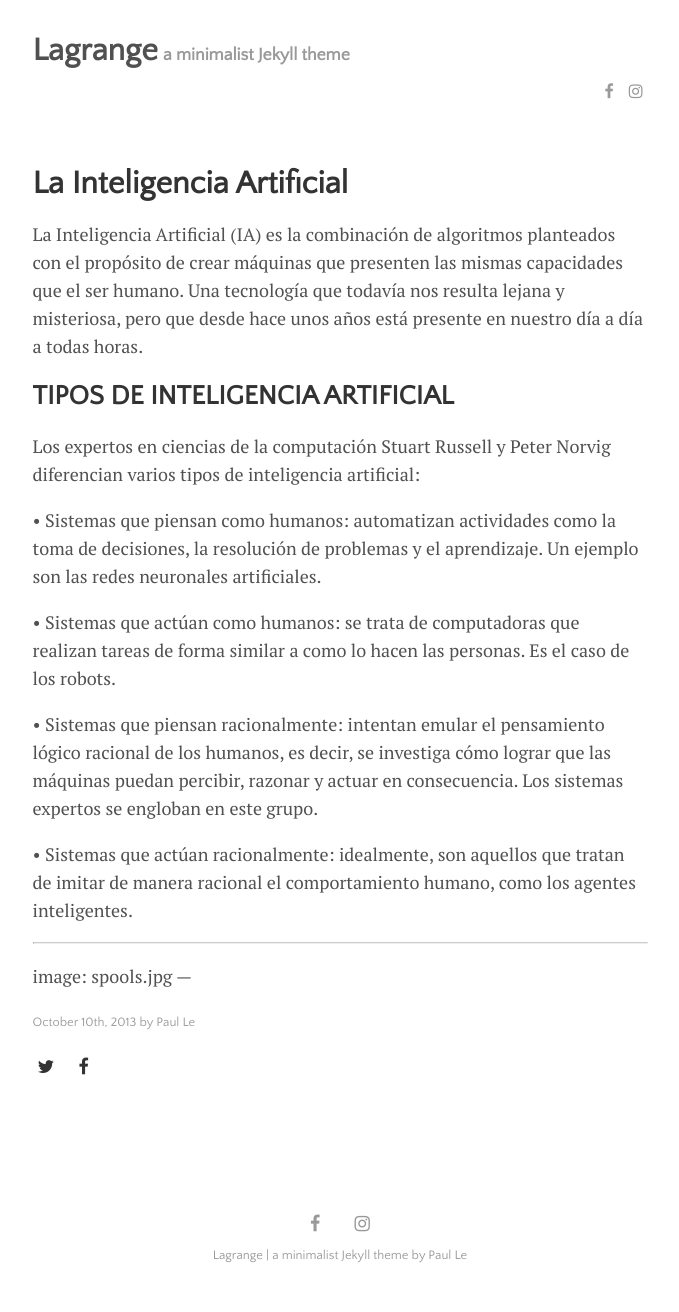
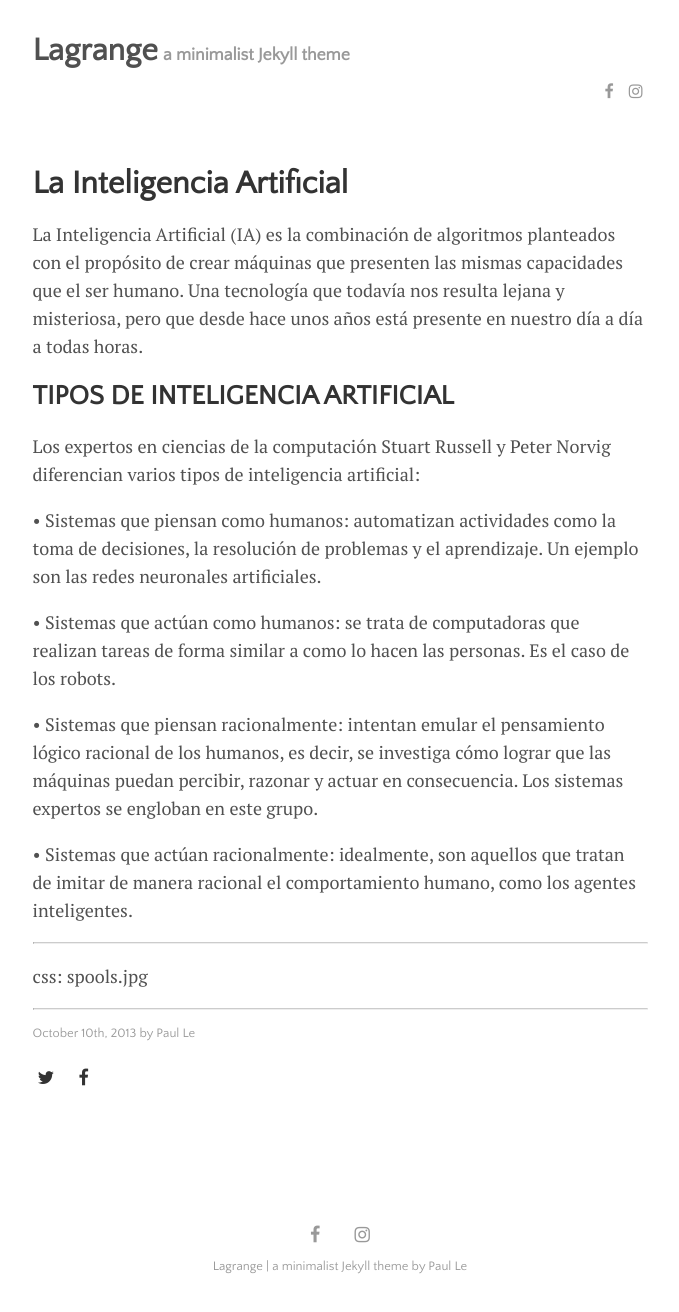
Before and after one commit to MelanyeLainez/m_blog_, a Jekyll site: the page built from _posts/2013-10-10-La Inteligencia Artificial.md, in a window 1280 px wide. Shown: the whole page, without its empty margins (300-979 px from the left). Built offline with Jekyll 4.4.1, drawn with Linux system fonts in a browser that asks for light colours; part of the change alters nothing that is shown.

Commit message:
Update 2013-10-10-La Inteligencia Artificial.md

```diff
--- a/_posts/2013-10-10-La Inteligencia Artificial.md
+++ b/_posts/2013-10-10-La Inteligencia Artificial.md
@@ -3,6 +3,7 @@ layout: post
 title: "La Inteligencia Artificial"
 author: "Paul Le"
 categories: journal
+css: image.jpg
 
 ---
 
@@ -21,5 +22,6 @@ Los expertos en ciencias de la computación Stuart Russell y Peter Norvig difere
 •	Sistemas que actúan racionalmente: idealmente, son aquellos que tratan de imitar de manera racional el comportamiento humano, como los agentes inteligentes.
 
 ---
-image: spools.jpg
+css: spools.jpg
+
 ---
```
